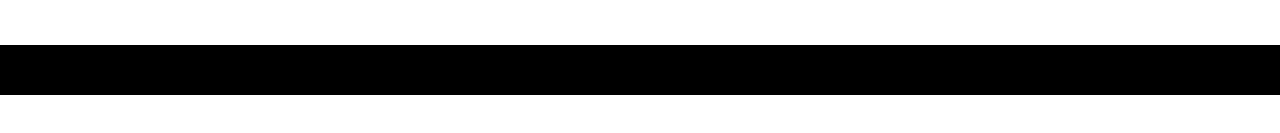
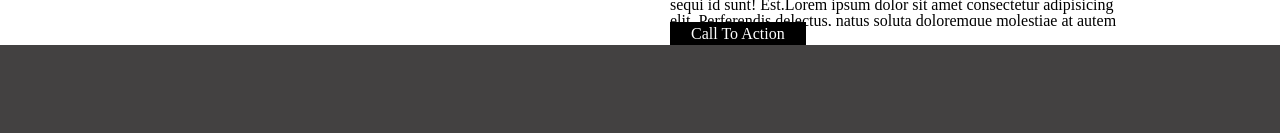
Before and after one commit to Marthaquinram/wireframe-exercise, a plain HTML site: page index.html in a window 1280 px wide. Shown: the part 1353-1486 px from the top of the page. Before the commit the page ends 1448 px from the top, so only its background shows below. Drawn offline with Linux system fonts and the light colour scheme.

Commit message:
updated CSS color and sizing of footer

```diff
--- a/style.css
+++ b/style.css
@@ -24,7 +24,6 @@ width:100%;
 }
 a {
   color: gray;
-
 }
 
 
@@ -48,11 +47,24 @@ article{
 }
 
 article section{
-  height: 320px;
+  height: 365px;
   overflow: auto;
+
+}
+article a{
+   border: 1px solid black;
+  text-decoration: none;
+  padding: 2px;
+  padding-left: 20px;
+  padding-right: 20px;
+  background-color: black;
+  color: white;
+}
+a:hover{
+  color: pink;
 }
 
 footer{
-  background-color: black;
-  height: 50px;
+  background-color: rgb(67, 65, 65);
+  height: 110px;
 }
```
